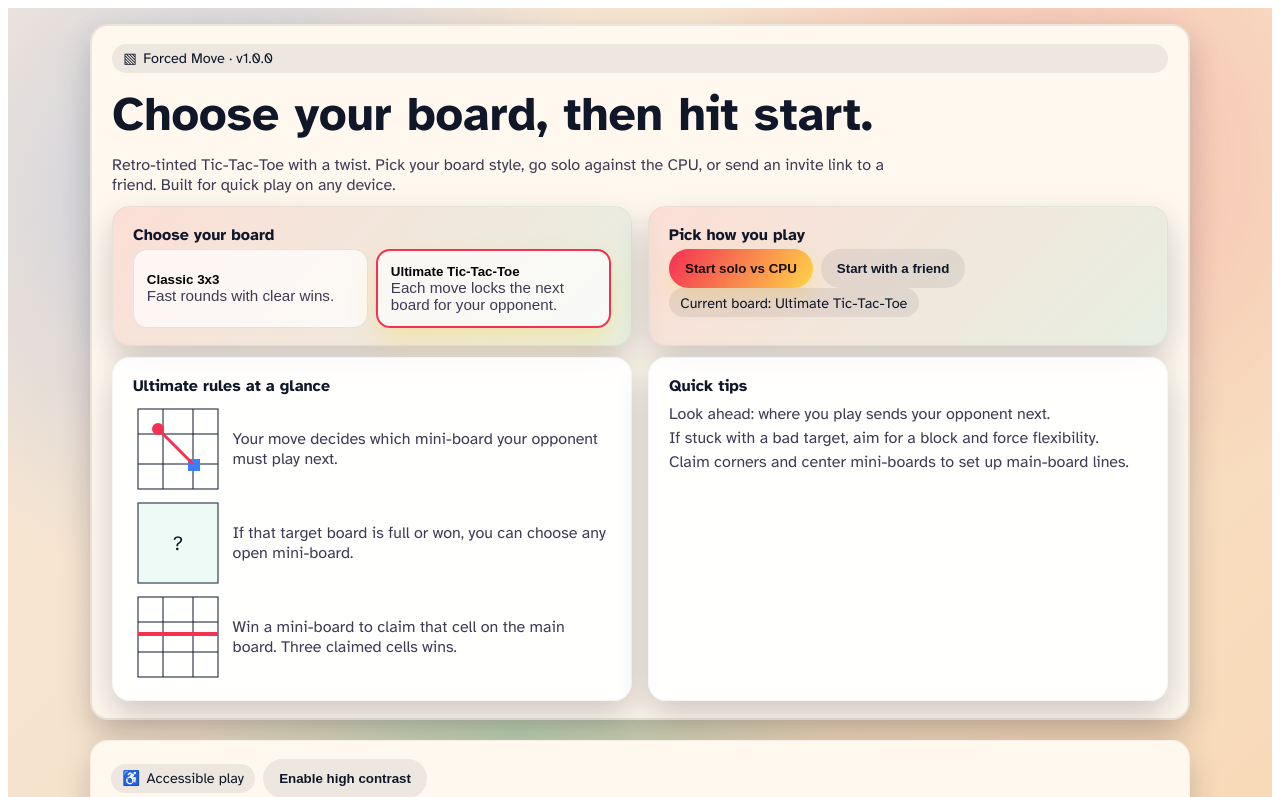
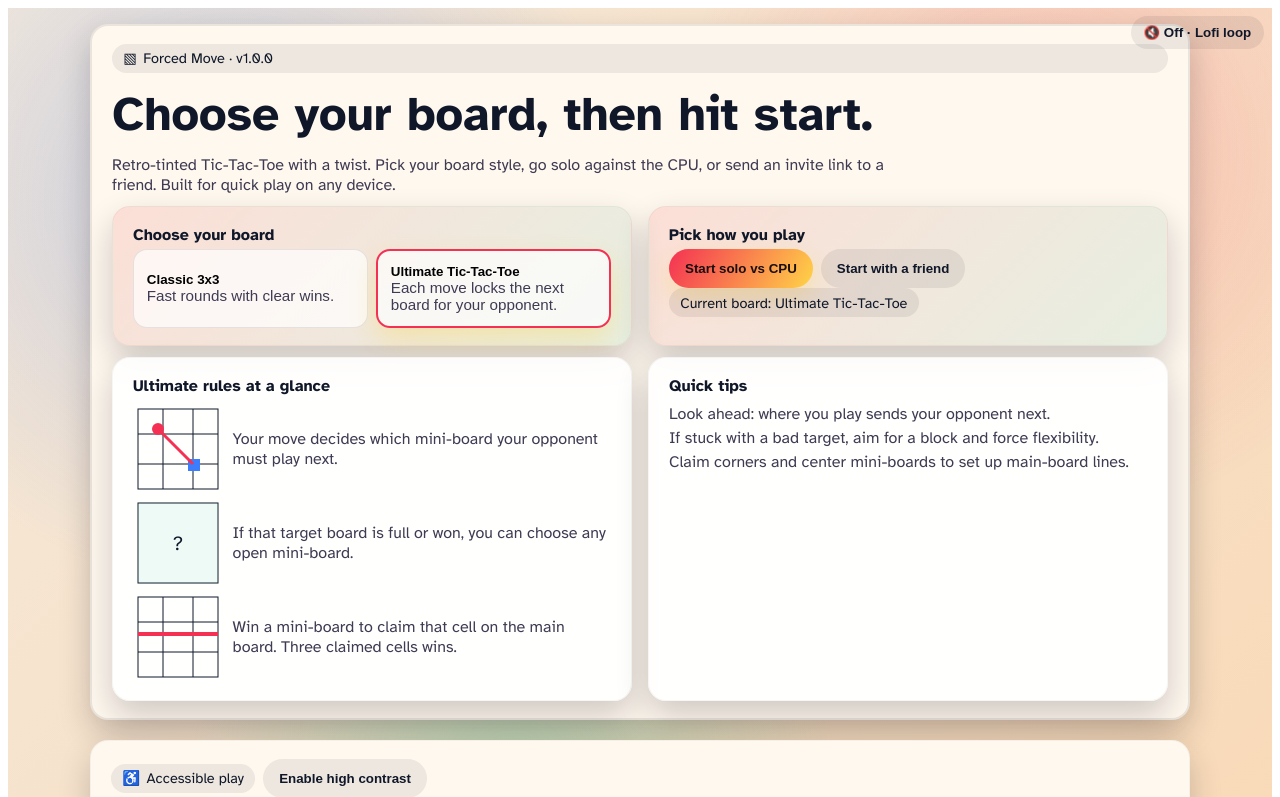
Before and after one commit to TitasDas/forced-move, a React (Vite) app: page / in a window 1280 px wide. Shown: the top 797 px of the page. Built offline with nearby package versions, Linux system fonts and the light colour scheme; a web font is replaced by a local one.

Commit message:
Add looping audio toggle and corner control

```diff
--- a/src/App.jsx
+++ b/src/App.jsx
@@ -2,6 +2,7 @@ import React, { useState } from 'react';
 import AccessibilityBar from './components/AccessibilityBar.jsx';
 import SinglePlayerGame from './components/SinglePlayerGame.jsx';
 import MultiplayerLobby from './components/MultiplayerLobby.jsx';
+import AudioToggle from './components/AudioToggle.jsx';
 import { GAME_VERSION } from '../engine/state.js';
 
 const MODES = [
@@ -130,6 +131,9 @@ export default function App() {
   return (
     <div className={`app ${contrast ? 'high-contrast' : ''}`}>
       <div className="shell">
+        <div className="sound-corner">
+          <AudioToggle src="/audio/lofi.mp3" label="Lofi loop" />
+        </div>
         {screen === 'menu' && <StartScreen mode={mode} setMode={setMode} setScreen={setScreen} />}
 
         <AccessibilityBar
--- /dev/null
+++ b/src/components/AudioToggle.jsx
@@ -0,0 +1,32 @@
+import React, { useEffect, useRef, useState } from 'react';
+
+export default function AudioToggle({ src = '/audio/lofi.mp3', label = 'Lofi loop' }) {
+  const audioRef = useRef(null);
+  const [enabled, setEnabled] = useState(false);
+
+  useEffect(() => {
+    const audio = audioRef.current;
+    if (!audio) return;
+    audio.loop = true;
+    audio.volume = 0.35;
+    if (enabled) {
+      audio
+        .play()
+        .catch(() => {
+          // Browser blocked autoplay; keep toggle off.
+          setEnabled(false);
+        });
+    } else {
+      audio.pause();
+    }
+  }, [enabled]);
+
+  return (
+    <div className="sound-toggle">
+      <audio ref={audioRef} src={src} preload="none" loop />
+      <button className="btn secondary" onClick={() => setEnabled((v) => !v)}>
+        {enabled ? '🔊 On' : '🔇 Off'} · {label}
+      </button>
+    </div>
+  );
+}
--- a/src/styles/theme.css
+++ b/src/styles/theme.css
@@ -158,6 +158,18 @@
   font-size: 0.95rem;
 }
 
+.sound-corner {
+  position: fixed;
+  top: 1rem;
+  right: 1rem;
+  z-index: 20;
+}
+
+.sound-corner .btn {
+  padding: 0.55rem 0.8rem;
+  box-shadow: none;
+}
+
 .rule-row .panel {
   background: rgba(255, 255, 255, 0.9);
 }
```
